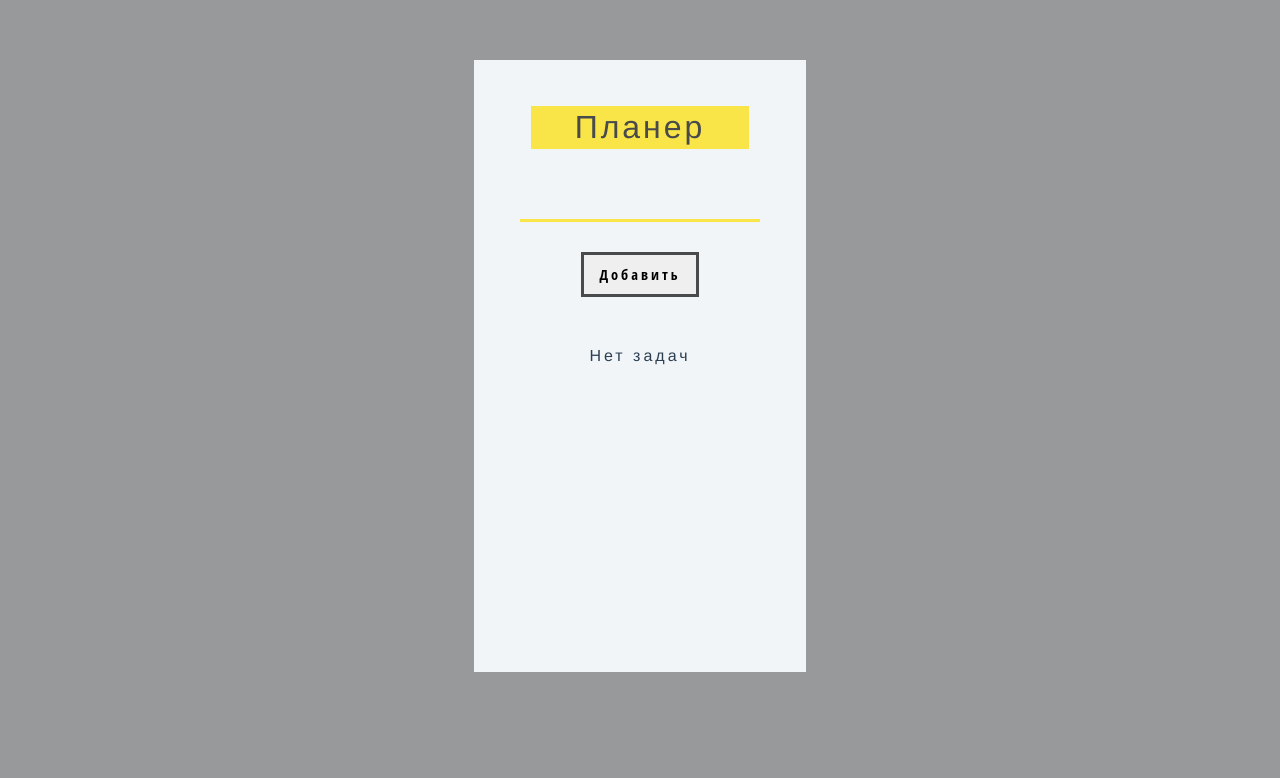
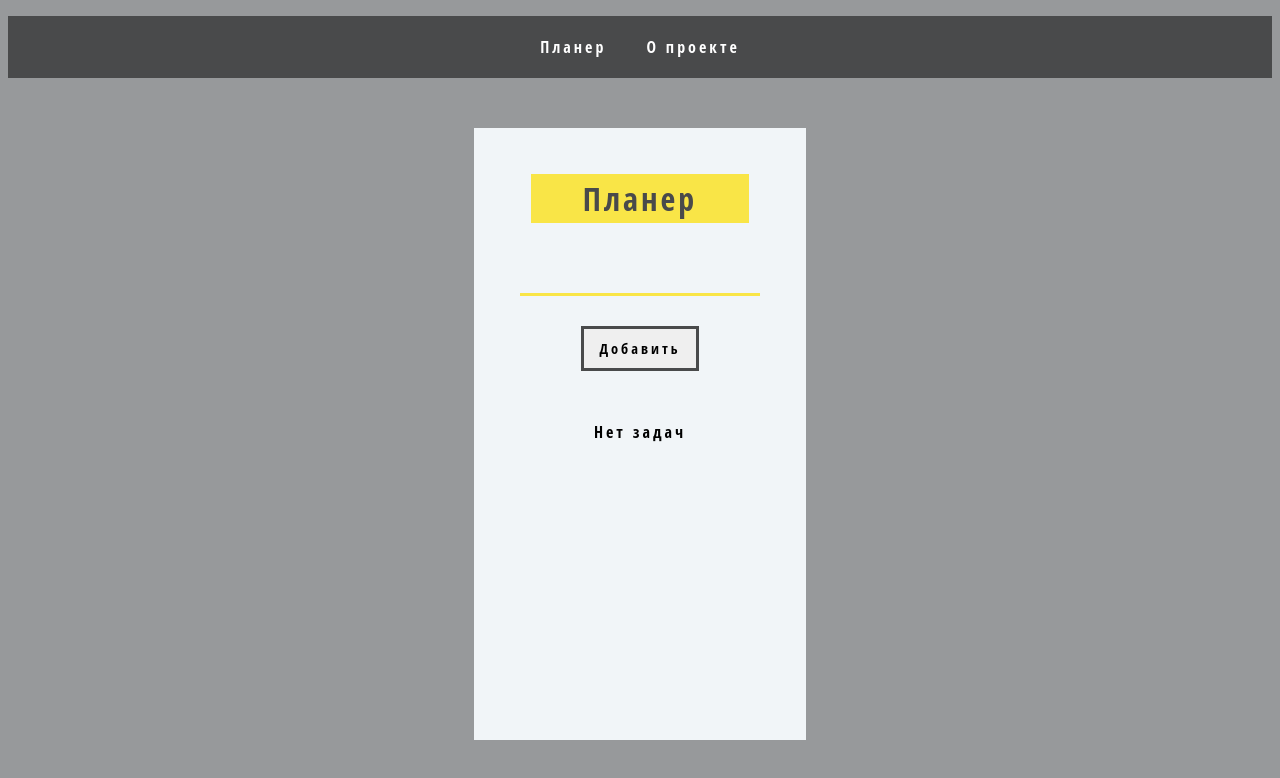
Before and after one commit to rvminvb/vue-todo-list, a Vue app: page / in a window 1280 px wide. Shown: the top 778 px of the page. Built offline with nearby package versions, Linux system fonts and the light colour scheme.

Commit message:
add navbar

```diff
--- a/src/App.vue
+++ b/src/App.vue
@@ -1,34 +1,38 @@
 <template>
   <div id="app">
-     <router-view></router-view>
-
-    <!-- <ToDo/>
-    <About/> -->
+    <ul class='header'>
+      <li>
+        <router-link to="/">Планер</router-link>
+      </li>
+      <li>
+        <router-link to="/about">О проекте</router-link>
+      </li>
+    </ul>
+    <router-view></router-view>
   </div>
 </template>
 
 <script>
-// import ToDo from './components/ToDo.vue'
-// import About from './components/About.vue'
-
 export default {
-  name: 'App',
-  components: {
-    // ToDo,
-    // About
-  }
-
+  name: 'App'
 }
 </script>
 
 <style>
-#app {
-  font-family: Avenir, Helvetica, Arial, sans-serif;
-  -webkit-font-smoothing: antialiased;
-  -moz-osx-font-smoothing: grayscale;
-  text-align: center;
-  color: #2c3e50;
-  margin-top: 60px;
-}
-
+  ul.header li {
+    display: inline;
+    list-style-type: none;
+    margin: 0;
+  }
+  ul.header {
+    background-color: #494a4b;
+    padding: 0;
+  }
+  ul.header li a {
+    color: #FFF;
+    font-weight: 300;
+    text-decoration: none;
+    padding: 20px;
+    display: inline-block;
+  }
 </style>
--- a/src/components/About.vue
+++ b/src/components/About.vue
@@ -1,31 +1,24 @@
 <template>
- <div class="about">
-    <Wrapper>
-            <h1> Учебный проект для демонстрации навыков работы с 💙 React 💙 </h1>
+  <div>
+    <h1> Учебный проект для демонстрации навыков работы с Vue </h1>
     <ul>
       <li>Добавление и удаление задач</li>
       <li> Роутинг</li>
       <li> Помечание важных задач </li>
-
     </ul>
     <h1>Спецификации</h1>
     <ul>
       <li> Vue 2x </li>
-
     </ul>
-        </Wrapper>
   </div>
 </template>
+
 <script>
  export default{
-  name:'about',
-  data (){
-   return{
-    title:'About'
-   }
-  }
+  name:'about'
  }
 </script>
+
 <style scoped>
 div {
   margin: 50px auto;
@@ -35,7 +28,8 @@ div {
   background-color: #f1f5f8;
   padding-left: 30px;
   padding-right: 30px;
-        line-height: 1.3; }
+  line-height: 1.3;
+}
 
 li {
   list-style-type: none;
@@ -44,7 +38,4 @@ div {
 h1 {
   font-weight: 300;
 }
-
-
-
 </style>
--- a/src/components/ToDo.vue
+++ b/src/components/ToDo.vue
@@ -10,7 +10,6 @@
       <span v-if='items.length===0'>Нет задач</span>
     </div>
   </div>
-
 </template>
 
 <script>
@@ -52,7 +51,6 @@ export default {
 
 <!-- Add "scoped" attribute to limit CSS to this component only -->
 <style>
-
 body {
     background-color: #97999B;
     font-family: "Open Sans Condensed", sans-serif;
@@ -120,32 +118,4 @@ body {
     font-weight: 300;
     color: #494a4b;
 }
-
-  ul.header li {
-    display: inline;
-    list-style-type: none;
-    margin: 0;
-  }
-  ul.header {
-    background-color: #494a4b;
-    padding: 0;
-  }
-  ul.header li a {
-    color: #FFF;
-    font-weight: 300;
-    text-decoration: none;
-    padding: 20px;
-    display: inline-block;
-  }
-  .content {
-    background-color: #FFF;
-    padding: 20px;
-  }
-  .content h2 {
-    padding: 0;
-    margin: 0;
-  }
-  .content li {
-    margin-bottom: 10px;
-  }
 </style>
--- a/src/main.js
+++ b/src/main.js
@@ -5,7 +5,6 @@ import router from './router/index'
 
 Vue.use(VueRouter)
 
-
 Vue.config.productionTip = false
 
 new Vue({
```
Also changed, not shown: src/router/index.js (indentation only). Lines whose indentation alone changed are shown as unchanged.
